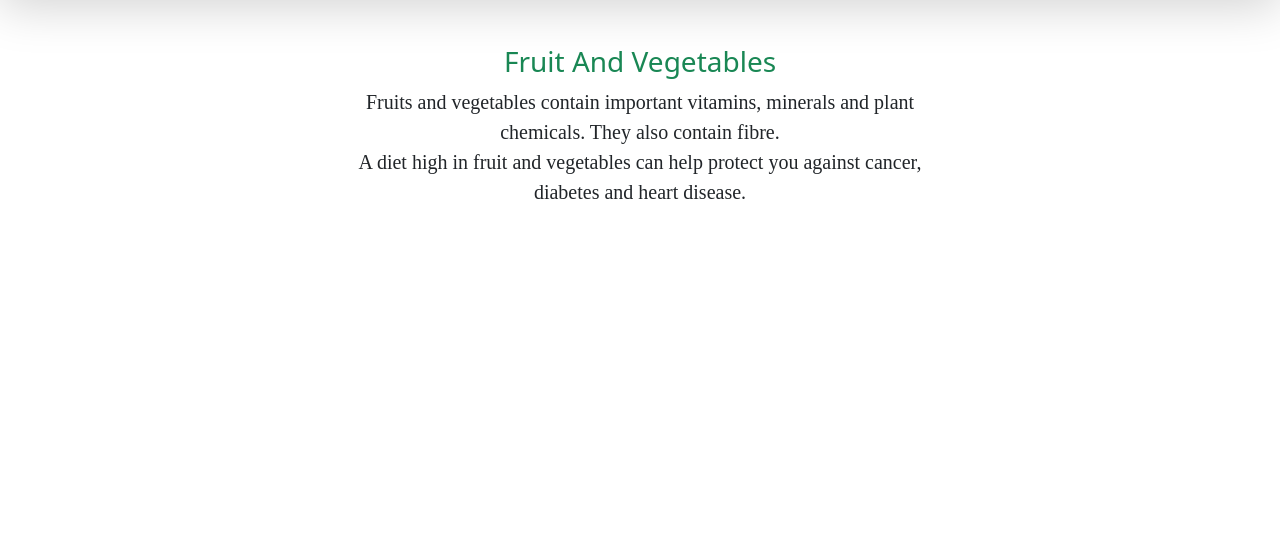
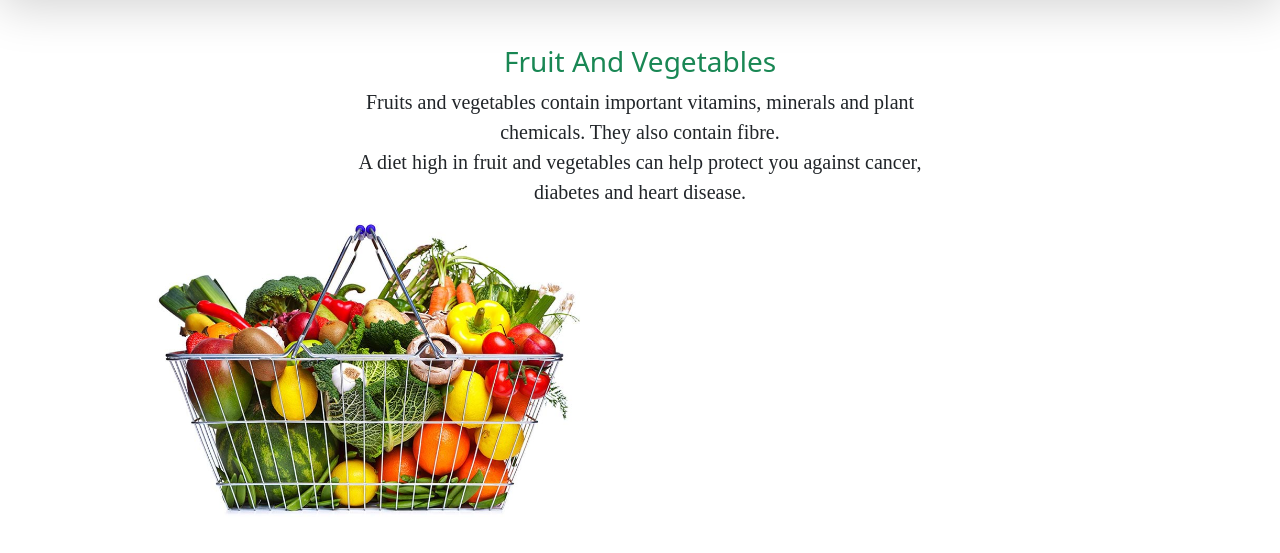
Before and after one commit to SubairMohamed/Frontend-Dev, a plain HTML site: page projects/vegetable.html in a window 1280 px wide. Both pictures are taken after a click on the link "Advantages". Shown: the part 75-628 px from the top of the page. Drawn offline with Linux system fonts and the light colour scheme; a web font is replaced by a local one.

Commit message:
well-still

```diff
--- a/projects/vegetable.html
+++ b/projects/vegetable.html
@@ -364,6 +364,7 @@
                     chemicals. They also contain fibre.</p>
                 <p class="text-center fs-5">A diet high in fruit and vegetables can help protect you against cancer,
                     diabetes and heart disease.</p>
+                <img src="/imgs/fruit-img.jpg" alt="vegetable" style="width: 550px;">
             </div>
 
             <div id="contact" class="container tab-pane fade"><br>
```
